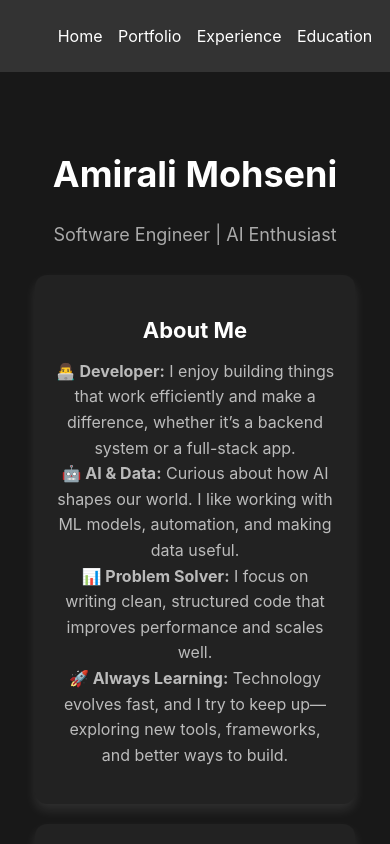
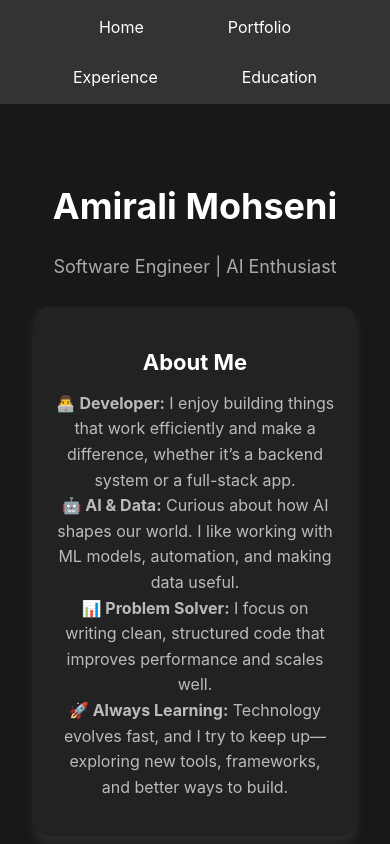
Before and after one commit to Amir1998ali/amirali.mohseni, a React (Create React App) app: page / in a window 390 px wide. Shown: the top 844 px of the page. Built offline with nearby package versions, Linux system fonts and the light colour scheme.

Commit message:
Fix: Improved navbar spacing for better mobile responsiveness

```diff
--- a/src/components/Navbar.js
+++ b/src/components/Navbar.js
@@ -1,18 +1,45 @@
-// Navbar.js
 import React from 'react';
 import { Link } from 'react-router-dom';
 
 const Navbar = () => {
   return (
-    <nav style={{ backgroundColor: '#333', padding: '10px' }}>
-      <ul style={{ display: 'flex', justifyContent: 'space-around', listStyleType: 'none' }}>
-        <li><Link to="/" style={{ color: 'white', textDecoration: 'none' }}>Home</Link></li>
-        <li><Link to="/portfolio" style={{ color: 'white', textDecoration: 'none' }}>Portfolio</Link></li>
-        <li><Link to="/experience" style={{ color: 'white', textDecoration: 'none' }}>Experience</Link></li>
-        <li><Link to="/education" style={{ color: 'white', textDecoration: 'none' }}>Education</Link></li>
+    <nav style={styles.navbar}>
+      <ul style={styles.navList}>
+        <li style={styles.navItem}><Link to="/" style={styles.link}>Home</Link></li>
+        <li style={styles.navItem}><Link to="/portfolio" style={styles.link}>Portfolio</Link></li>
+        <li style={styles.navItem}><Link to="/experience" style={styles.link}>Experience</Link></li>
+        <li style={styles.navItem}><Link to="/education" style={styles.link}>Education</Link></li>
       </ul>
     </nav>
   );
 };
 
+// Styles
+const styles = {
+  navbar: {
+    backgroundColor: '#333',
+    padding: '12px 0',
+    width: '100vw',
+  },
+  navList: {
+    display: 'flex',
+    justifyContent: 'center',
+    alignItems: 'center',
+    listStyleType: 'none',
+    padding: 0,
+    margin: 0,
+    flexWrap: 'wrap',
+    gap: '20px', // ✅ Ensures even spacing between items
+  },
+  navItem: {
+    margin: '5px 20px', // ✅ Adjusts spacing dynamically
+  },
+  link: {
+    color: 'white',
+    textDecoration: 'none',
+    fontSize: '16px',
+    padding: '8px 12px', // ✅ Adds clickable space around links
+  },
+};
+
 export default Navbar;
```
